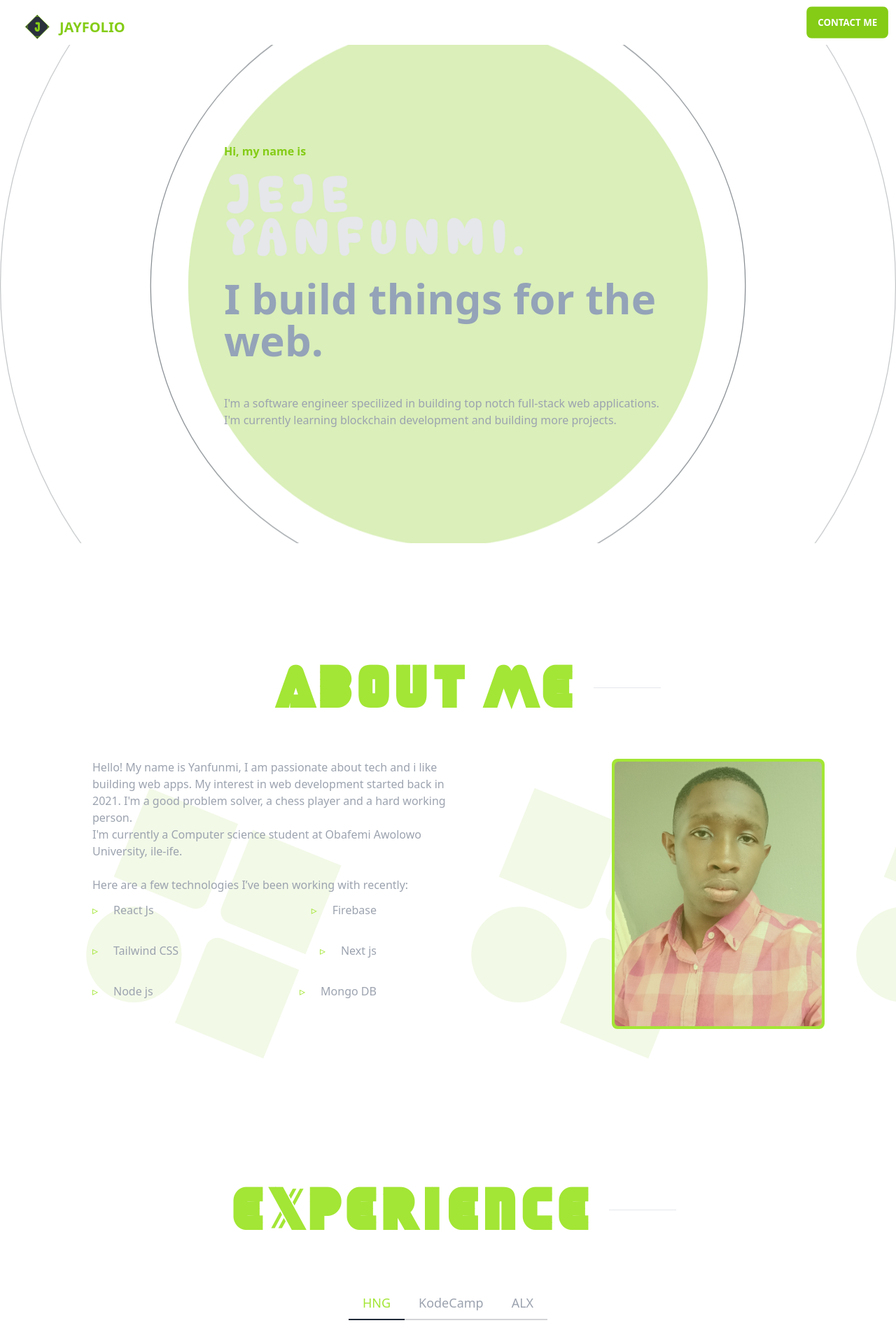
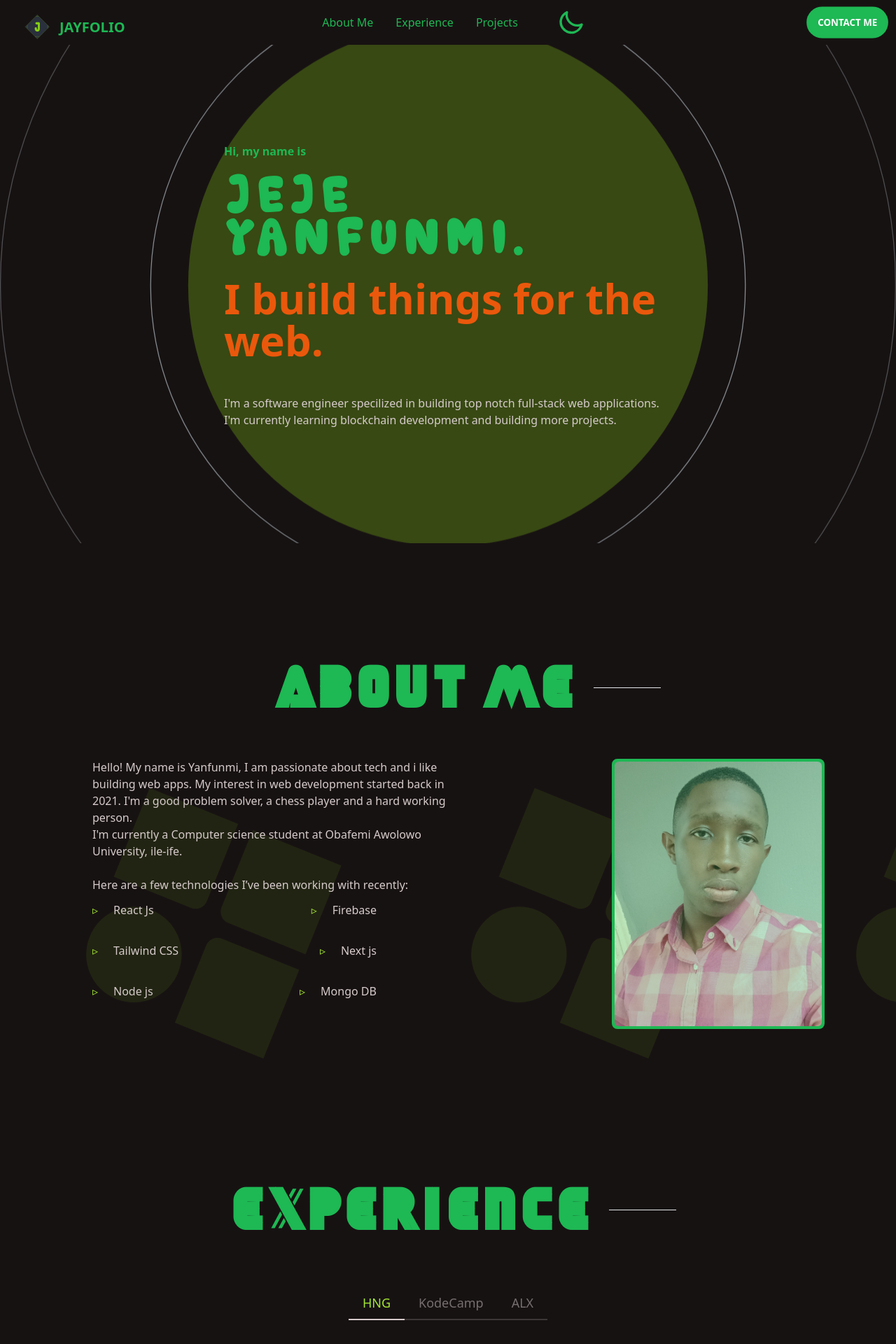
Before and after one commit to matthew-akinola/portfolio-website, a Next.js app: page / in a window 1280 px wide. Shown: the top 1920 px of the page at 70% size. Built offline with nearby package versions, Linux system fonts and the light colour scheme.

Commit message:
fix:themes

```diff
--- a/components/About.js
+++ b/components/About.js
@@ -37,13 +37,13 @@ function About({ aboutRef }) {
         <motion.div animate={animation} className="w-full mt-28">
           <div className="flex w-full mx-5 items-center justify-center">
             {" "}
-            <h1 className="prose prose-lg text-lime-400 font-bold md:text-6xl xs:text-4xl text-2xl">
+            <h1 className="prose prose-lg text-primary font-bold md:text-6xl xs:text-4xl text-2xl">
               About Me
             </h1>{" "}
             <hr className="w-24 mx-5" />
           </div>
           <div className="flex flex-col-reverse md:grid grid-cols-7  my-8 md:pt-10 sec2__right">
-            <p className="col-span-7 md:col-span-4 md:mx-16 lg:mx-28 mx-5 md:my-0 my-10 dark:text-gray-400 text-slate-900 ">
+            <p className="col-span-7 md:col-span-4 md:mx-16 lg:mx-28 mx-5 md:my-0 my-10 forest:text-white lemonade:text-accent ">
               Hello! My name is Yanfunmi, I am passionate about tech and i like
               building web apps. My interest in web development started back in
               2021. I'm a good problem solver, a chess player and a hard working
@@ -75,12 +75,12 @@ function About({ aboutRef }) {
               </div>
             </p>
             <div className="col-span-7 md:col-span-3 flex flex-col items-center justify-start">
-              <div className="w-fit border-2 border-lime-400 bg-lime-400 h-fit rounded-lg">
+              <div className="w-fit border-2 border-primary bg-primary h-fit rounded-lg">
                 <img
                   src={Personal.src}
                   width={"300px"}
                   height={"600px"}
-                  className="border-2 border-lime-400 rounded-lg hover:opacity-100 opacity-70 transition-all duration-300"
+                  className="border-2 border-primary rounded-lg hover:opacity-100 opacity-70 transition-all duration-300"
                 />
               </div>
             </div>
--- a/components/Experience.js
+++ b/components/Experience.js
@@ -39,7 +39,7 @@ function Experience({ expRef }) {
         <motion.div animate={animation} className="my-9">
           <div className="flex w-full items-center justify-center mx-5">
             {" "}
-            <h1 className="prose prose-lg text-lime-400 font-bold md:text-6xl  xs:text-4xl text-2xl">
+            <h1 className="prose prose-lg text-primary font-bold md:text-6xl  xs:text-4xl text-2xl">
               Experience
             </h1>{" "}
             <hr className="w-24 mx-5" />
@@ -48,7 +48,7 @@ function Experience({ expRef }) {
           <div className="flex w-full justify-center">
             <div className="tabs mt-20 mb-10 ">
               <a
-                className={`tab tab-lg hover:bg-base-300 transition-all duration-500 dark:text-gray-400 text-slate-900 tab-bordered ${
+                className={`tab tab-lg hover:bg-base-300 transition-all duration-500 forest:text-white lemonade:text-accent tab-bordered ${
                   currentTab === 1
                     ? "tab-active text-lime-400 border-lime-400"
                     : ""
@@ -58,7 +58,7 @@ function Experience({ expRef }) {
                 HNG
               </a>
               <a
-                className={`tab tab-lg hover:bg-base-300 transition-all duration-500 dark:text-gray-400 text-slate-900 tab-bordered ${
+                className={`tab tab-lg hover:bg-base-300 transition-all duration-500 forest:text-white lemonade:text-accent tab-bordered ${
                   currentTab === 2
                     ? "tab-active text-lime-400 border-lime-400"
                     : ""
@@ -68,7 +68,7 @@ function Experience({ expRef }) {
                 KodeCamp
               </a>
               <a
-                className={`tab tab-lg hover:bg-base-300 transition-all duration-500 dark:text-gray-400 text-slate-900 tab-bordered ${
+                className={`tab tab-lg hover:bg-base-300 transition-all duration-500 forest:text-white lemonade:text-accent tab-bordered ${
                   currentTab === 3
                     ? "tab-active text-lime-400 border-lime-400"
                     : ""
@@ -82,13 +82,13 @@ function Experience({ expRef }) {
           {currentTab === 1 && (
             <div className="flex w-full justify-center">
               <div className="mx-10 md:mx-28 lg:mx-80">
-                <h2 className="font-poppins md:text-2xl dark:text-white text-black  font-medium">
+                <h2 className="font-poppins md:text-2xl text-secondary  font-medium">
                   Frontend Developer{" "}
                   <span className="text-lime-400">@HNGi8</span>
                 </h2>
                 <p className="my-5">Internship</p>
                 <p className="my-5">August 2021 - Oct 2021</p>
-                <div className="exp w-fit  dark:text-gray-400 text-slate-900 ">
+                <div className="exp w-fit  forest:text-white lemonade:text-accent ">
                   <ul>
                     <li className="">
                       Worked with a large team of developers to build the
@@ -107,14 +107,14 @@ function Experience({ expRef }) {
           {currentTab === 2 && (
             <div className="flex w-full justify-center">
               <div className="mx-10 md:mx-28 lg:mx-80">
-                <h2 className="font-poppins md:text-2xl dark:text-white text-black  font-medium">
+                <h2 className="font-poppins md:text-2xl text-secondary  font-medium">
                   React Js Developer{" "}
                   <span className="text-lime-400">@KodeCamp</span>
                 </h2>
                 <p className="my-5">Internship(Remote)</p>
                 <p className="my-5">August 2021 - Dec 2021</p>
                 <p className="my-5">Mar 2022 - Present</p>
-                <div className="exp w-fit  dark:text-gray-400 text-slate-900 ">
+                <div className="exp w-fit  forest:text-white lemonade:text-accent ">
                   <ul>
                     <li className="">
                       Worked with developers to build a learning managment
@@ -132,13 +132,13 @@ function Experience({ expRef }) {
           {currentTab === 3 && (
             <div className="flex w-full justify-center">
               <div className="mx-10 md:mx-28 lg:mx-80">
-                <h2 className="font-poppins md:text-2xl dark:text-white text-black  font-medium">
+                <h2 className="font-poppins md:text-2xl text-secondary  font-medium">
                   Software Engineer{" "}
                   <span className="text-lime-400">@alx_africa</span>
                 </h2>
                 <p className="my-2">Internship</p>
                 <p className="my-2">Feb 2022 - Present</p>
-                <div className="exp w-fit  dark:text-gray-400 text-slate-900 ">
+                <div className="exp w-fit  forest:text-white lemonade:text-accent ">
                   <ul>
                     <li className="">
                       Learnt how to write C programs, Bash scripts, Python
--- a/components/Footer.js
+++ b/components/Footer.js
@@ -16,9 +16,7 @@ function Footer() {
         >
           <path d="M22.672 15.226l-2.432.811.841 2.515c.33 1.019-.209 2.127-1.23 2.456-1.15.325-2.148-.321-2.463-1.226l-.84-2.518-5.013 1.677.84 2.517c.391 1.203-.434 2.542-1.831 2.542-.88 0-1.601-.564-1.86-1.314l-.842-2.516-2.431.809c-1.135.328-2.145-.317-2.463-1.229-.329-1.018.211-2.127 1.231-2.456l2.432-.809-1.621-4.823-2.432.808c-1.355.384-2.558-.59-2.558-1.839 0-.817.509-1.582 1.327-1.846l2.433-.809-.842-2.515c-.33-1.02.211-2.129 1.232-2.458 1.02-.329 2.13.209 2.461 1.229l.842 2.515 5.011-1.677-.839-2.517c-.403-1.238.484-2.553 1.843-2.553.819 0 1.585.509 1.85 1.326l.841 2.517 2.431-.81c1.02-.33 2.131.211 2.461 1.229.332 1.018-.21 2.126-1.23 2.456l-2.433.809 1.622 4.823 2.433-.809c1.242-.401 2.557.484 2.557 1.838 0 .819-.51 1.583-1.328 1.847m-8.992-6.428l-5.01 1.675 1.619 4.828 5.011-1.674-1.62-4.829z"></path>
         </svg>
-        <p className="dark:text-gray-400 text-slate-900">
-          Built by Jeje Yanfunmi
-        </p>
+        <p className="text-neutral-content">Built by Jeje Yanfunmi</p>
       </div>
       <div className="grid-flow-col gap-4 md:place-self-center md:justify-self-end">
         <div>
--- a/components/Hero.js
+++ b/components/Hero.js
@@ -52,12 +52,12 @@ function Hero({ heroRef, handleShade }) {
       className=" my-10 flex  items-center justify-around min-h-[92vh]   hero "
     >
       <div className="md:mx-80 mx-40" ref={ref}>
-        <p className=" font-poppins">
+        <p className=" font-poppins ">
           <motion.span
             variants={item}
             initial="hidden"
             animate="show"
-            className="text-lime-500 font-poppins leading-5 font-bold "
+            className="text-primary font-poppins leading-5 font-bold "
           >
             Hi, my name is
           </motion.span>
@@ -67,7 +67,7 @@ function Hero({ heroRef, handleShade }) {
             variants={item}
             initial="hidden"
             animate="show"
-            className="md:text-6xl text-4xl dark:text-gray-200 text-gray-900 font-extrabold font-sega"
+            className="md:text-6xl text-4xl text-primary font-extrabold font-sega"
           >
             Jeje Yanfunmi.
           </motion.span>
@@ -77,7 +77,7 @@ function Hero({ heroRef, handleShade }) {
             variants={item}
             initial="hidden"
             animate="show"
-            className="font-extrabold md:text-6xl text-4xl dark:text-slate-400 text-gray-700 "
+            className="font-extrabold md:text-6xl text-4xl text-orange-600 "
           >
             I build things for the web.
           </motion.span>
@@ -88,7 +88,7 @@ function Hero({ heroRef, handleShade }) {
             variants={item}
             initial="hidden"
             animate="show"
-            className="justify-start dark:text-gray-400 text-slate-900"
+            className="justify-start forest:text-white lemonade:text-accent"
           >
             I'm a software engineer specilized in building top notch full-stack
             web applications. I'm currently learning blockchain development and
--- a/components/Navbar.js
+++ b/components/Navbar.js
@@ -50,7 +50,7 @@ function Navbar({
   return (
     <div
       className={`
-    fixed top-0 z-30 flex h-16 w-full justify-center bg-opacity-90 backdrop-blur transition-all duration-100 dark:bg-base-100 bg-slate-300 text-base-content ${
+    fixed top-0 z-30 flex h-16 w-full justify-center bg-opacity-90 backdrop-blur transition-all duration-100 bg-base-100 text-base-content ${
       shade && "shadow-lg"
     }
     `}
@@ -73,7 +73,7 @@ function Navbar({
           color: "white",
         }}
       />
-      <div className="navbar sticky top-0 z-50 dark:bg-base-100 bg-slate-300 dark:text-white text-gray-800">
+      <div className="navbar sticky top-0 z-50 bg-base-100  text-primary">
         <div className="navbar-start">
           <div className="dropdown">
             <label tabIndex="0" className="btn btn-ghost lg:hidden">
@@ -100,7 +100,7 @@ function Navbar({
             </label>
             <ul
               tabIndex="0"
-              className="menu menu-compact dropdown-content mt-3 p-2 shadow dark:bg-base-100 bg-slate-300 rounded-box w-52"
+              className="menu menu-compact dropdown-content mt-3 p-2 shadow bg-base-100  rounded-box w-52"
             >
               <li>
                 <a
@@ -176,7 +176,7 @@ function Navbar({
             </ul>
           </div>
           <a
-            className="btn btn-ghost normal-case text-xl group text-lime-500"
+            className="btn btn-ghost normal-case text-xl group text-primary"
             onClick={() => refScroll(heroRef)}
           >
             <motion.img
@@ -264,13 +264,13 @@ function Navbar({
         <div className="navbar-end">
           <a
             onClick={() => refScroll(contactRef)}
-            className="btn btn-ghost bg-lime-500 text-white md:inline-flex hidden"
+            className="btn btn-ghost bg-primary text-white md:inline-flex hidden"
           >
             Contact Me
           </a>
           <a
             onClick={() => refScroll(contactRef)}
-            className="btn btn-ghost bg-lime-500 text-white md:hidden text-xs"
+            className="btn btn-ghost bg-primary text-white md:hidden text-xs"
           >
             <UserIcon className="w-5 text-white" />
           </a>
--- a/pages/index.js
+++ b/pages/index.js
@@ -55,11 +55,8 @@ export default function Home() {
   }
   return (
     <div
-      className={
-        darkmode
-          ? " overflow-hidden  dark dark:bg-base-100"
-          : " overflow-hidden bg-slate-200 dark:bg-base-100"
-      }
+      data-theme={darkmode ? "forest" : "lemonade"}
+      className={" overflow-hidden bg-base-100"}
     >
       <Head>
         <title>Dev-Jay</title>
--- a/tailwind.config.js
+++ b/tailwind.config.js
@@ -7,5 +7,8 @@ module.exports = {
   theme: {
     extend: {},
   },
+  daisyui: {
+    themes: ["night", "forest", "halloween", "dark", "cupcake", "lemonade"],
+  },
   plugins: [require("@tailwindcss/typography"), require("daisyui")],
 };
```
Also changed, not shown: components/Contact.js (+5 -6 lines), components/Projects.js (+7 -9 lines), svgs/logoj.svg.
